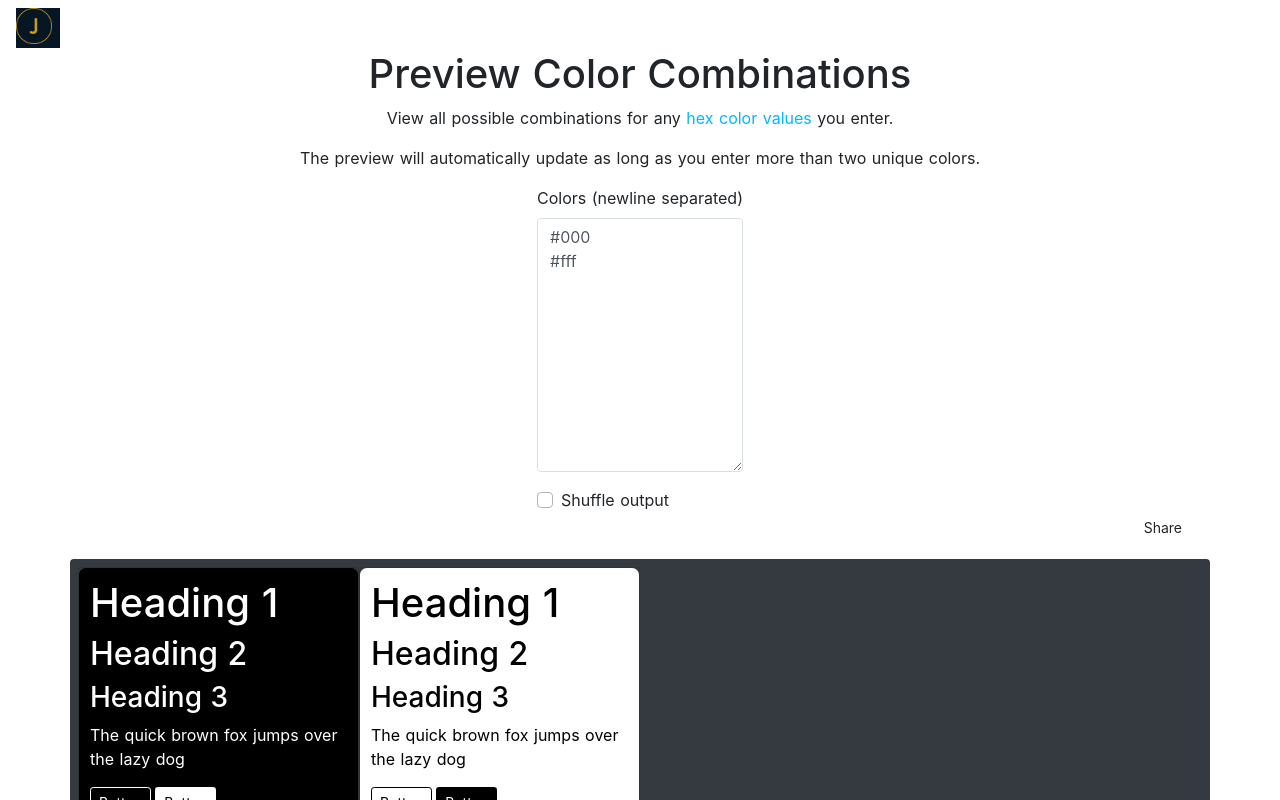
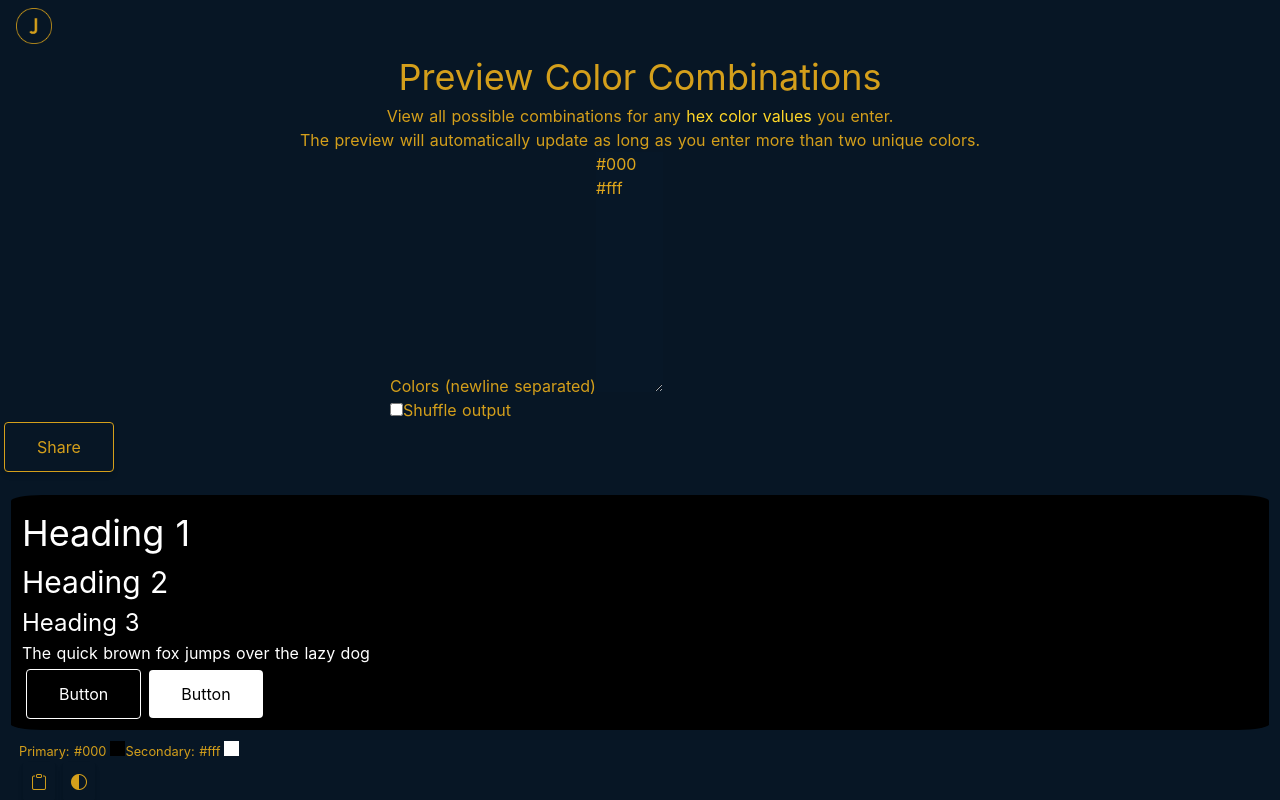
Before and after one commit to JulienZD/website, a Next.js app: page /colors in a window 1280 px wide. Shown: the top 800 px of the page. Built offline with nearby package versions, Linux system fonts and the light colour scheme.

Commit message:
feat: port homepage from `bootstrap` to `tailwind`

```diff
--- a/components/HomeButton/index.module.css
+++ b/components/HomeButton/index.module.css
@@ -30,7 +30,7 @@
   height: 100%;
   width: 100%;
   backface-visibility: hidden;
-  background-color: var(--main-bg);
+  background-color: var(--color-primary);
 }
 
 .flipBoxBack {
--- a/components/ShareButton.jsx
+++ b/components/ShareButton.jsx
@@ -25,7 +25,7 @@ export default function ShareButton({ getUrl }) {
   }, [shareBtn]);
 
   return (
-    <button className="btn btn-sm button--gold" type="button" onClick={share}>
+    <button className="btn btn-outline" type="button" onClick={share}>
       {shareBtn}
     </button>
   );
--- a/components/SocialButton.jsx
+++ b/components/SocialButton.jsx
@@ -1,6 +1,6 @@
 export default function SocialButton({ href, icon, ariaLabel }) {
   return (
-    <a href={href} className="button--gold">
+    <a href={href} className="btn btn-outline inline-flex">
       <i className={`bi bi-${icon}`} aria-label={ariaLabel}></i>
     </a>
   );
--- a/components/layout.js
+++ b/components/layout.js
@@ -5,9 +5,9 @@ import HomeButton from '@components/HomeButton';
 
 export default function Layout({ children, home }) {
   useEffect(() => {
-    document.querySelector('body').className = 'h-100';
-    document.querySelector('html').className = 'h-100';
-    document.querySelector('#__next').className = 'd-flex flex-column h-100';
+    document.querySelector('body').className = 'h-full';
+    document.querySelector('html').className = 'h-full';
+    document.querySelector('#__next').className = 'flex flex-col h-full';
   });
   return (
     <>
@@ -25,12 +25,11 @@ export default function Layout({ children, home }) {
         <meta name="twitter:card" content="summary_large_image" />
 
         <title>Hi, I'm Julien</title>
-        <link rel="stylesheet" href="https://stackpath.bootstrapcdn.com/bootstrap/4.5.2/css/bootstrap.min.css" />
         <link rel="stylesheet" href="https://cdn.jsdelivr.net/npm/bootstrap-icons@1.2.2/font/bootstrap-icons.css" />
       </Head>
       {!home && (
         <header>
-          <nav className="navbar navbar-expand-md fixed-top">
+          <nav className="py-2 px-4 fixed-top">
             <HomeButton />
           </nav>
         </header>
--- a/pages/index.jsx
+++ b/pages/index.jsx
@@ -48,26 +48,32 @@ export default function Home() {
   });
   return (
     <Layout home>
-      <div id="wrapper" className="text-left text-md-center">
-        <h1 className="visuallyhidden">Hi, my name is Julien</h1>
+      <div id="wrapper" className="text-left md:text-center">
+        <h1 className="sr-only">Hi, my name is Julien</h1>
         <section id="introContainer">
           <h1 aria-hidden="true">
             <span style={{ fontSize: 5 + 'rem' }}> Hi, </span>
             <span style={{ fontSize: 3 + 'rem' }}> my name is </span>
           </h1>
-          <img id="logo" src="images/julien.svg" aria-hidden="true" title="I drew this myself, can you believe it?" />
+          <img
+            className="inline"
+            id="logo"
+            src="images/julien.svg"
+            aria-hidden="true"
+            title="I drew this myself, can you believe it?"
+          />
         </section>
-        <section id="elsewhereContainer">
-          <h2 className="title mt-3 mt-sm-5">Find me elsewhere</h2>
-          <div className="links">
+        <section id="elsewhereContainer" className="mt-4 mt-sm-12">
+          <h2 className="section-title">Find me elsewhere</h2>
+          <div className="pt-4">
             <SocialButton href="https://github.com/JulienZD" icon="github" ariaLabel="My GitHub" />
             <SocialButton href="https://linkedin.com/in/julienzapataduque/" icon="linkedin" ariaLabel="My LinkedIn" />
             <SocialButton href="https://twitter.com/JulienIsMe" icon="twitter" ariaLabel="My Twitter" />
           </div>
         </section>
-        <section id="progressContainer" className="mt-5">
-          <h2 className="title">Educational progress</h2>
-          <h3>Software Engineering Bachelor's degree</h3>
+        <section id="progressContainer" className="mt-12">
+          <h2 className="section-title">Educational progress</h2>
+          <h3 className="text-left mb-2">Software Engineering Bachelor's degree</h3>
           <EduProgress endDate={endDate} />
           <p className="text-left">I'm due to graduate on {endDate.toLocaleDateString('en-US', dateOptions)}.</p>
         </section>
--- a/styles/global.css
+++ b/styles/global.css
@@ -2,43 +2,50 @@
 @tailwind components;
 @tailwind utilities;
 
-:root {
-  --main-bg: #071625;
-  --main-text: #d49f1b;
+@layer base {
+  body {
+    @apply text-body;
+  }
+
+  @screen md {
+    body {
+      @apply text-body-md;
+    }
+  }
+  h1 {
+    @apply text-4xl;
+  }
+  h2 {
+    @apply text-3xl;
+  }
+  h3 {
+    @apply text-2xl;
+  }
 }
 
-* {
-  box-sizing: border-box;
+:root {
+  --color-primary: #071625;
+  --color-secondary: #d49f1b;
 }
 
 html {
-  font-size: 12px;
-  font-family: 'Source Sans Pro', -apple-system, BlinkMacSystemFont, 'Segoe UI', Roboto, 'Helvetica Neue', Arial,
-    sans-serif;
   word-spacing: 1px;
   -ms-text-size-adjust: 100%;
   -webkit-text-size-adjust: 100%;
   -moz-osx-font-smoothing: grayscale;
   -webkit-font-smoothing: antialiased;
-  box-sizing: border-box;
-}
-
-@media (min-width: 768px) {
-  html {
-    font-size: 16px;
-  }
 }
 
 body {
-  background: var(--main-bg);
-  color: var(--main-text);
+  background: var(--color-primary);
+  color: var(--color-secondary);
   font-family: 'Quicksand', 'Source Sans Pro', -apple-system, BlinkMacSystemFont, 'Segoe UI', Roboto, 'Helvetica Neue',
     Arial, sans-serif;
 }
 
 a,
 a:hover {
-  color: var(--main-text);
+  color: var(--color-secondary);
 }
 
 .j-link,
@@ -48,85 +55,71 @@ a:hover {
 
 p a.j-link,
 .j-link:hover {
-  filter: brightness(150%) !important;
+  @apply text-secondary-light;
 }
 
 p a.j-link:hover {
   text-decoration: underline !important;
 }
 
-.title {
-  font-family: 'Quicksand', 'Source Sans Pro', -apple-system, BlinkMacSystemFont, 'Segoe UI', Roboto, 'Helvetica Neue',
-    Arial, sans-serif;
-  display: block;
+.btn {
+  @apply mx-1 py-3 px-8 rounded shadow-md transition-colors duration-300;
+}
+
+.btn-outline {
+  @apply border bg-primary text-secondary border-secondary hover:bg-secondary hover:text-primary;
+}
+
+.btn-primary {
+  @apply border bg-secondary text-primary hover:bg-primary hover:text-secondary hover:border-secondary;
+}
+
+.btn-link {
+  @apply hover:text-secondary-light;
+}
+
+.fixed-top {
+  @apply fixed inset-x-0 top-0 z-50;
+}
+
+.section-title {
+  @apply text-4xl text-secondary-dark;
   font-weight: 300;
-  font-size: 3rem;
-  color: #997415;
   letter-spacing: 1px;
 }
 
-.subtitle {
-  font-weight: 300;
-  font-size: 42px;
-  color: #526488;
-  word-spacing: 5px;
-  padding-bottom: 15px;
+@screen md {
+  .section-title {
+    @apply text-5xl;
+  }
 }
 
 .custom-control-label::before {
-  background-color: var(--main-bg);
-  border-color: var(--main-text);
+  background-color: var(--color-primary);
+  border-color: var(--color-secondary);
 }
 
 .form-control {
-  background-color: var(--main-bg);
-  color: var(--main-text);
-  border-color: var(--main-text);
+  background-color: var(--color-primary);
+  color: var(--color-secondary);
+  border-color: var(--color-secondary);
   filter: brightness(105%);
 }
 
 .form-control::placeholder {
-  color: var(--main-text);
+  color: var(--color-secondary);
   opacity: 0.6;
 }
 
 .form-control:focus {
-  background-color: var(--main-bg);
-  color: var(--main-text);
+  background-color: var(--color-primary);
+  color: var(--color-secondary);
 }
 
 .custom-control-input:checked ~ .custom-control-label::before {
-  background-color: var(--main-text);
-  border-color: var(--main-text);
-  color: var(--main-bg);
-}
-
-.links {
-  padding-top: 15px;
-}
-
-.visuallyhidden {
-  border: 0;
-  clip: rect(0 0 0 0);
-  height: 1px;
-  margin: -1px;
-  overflow: hidden;
-  padding: 0;
-  position: absolute;
-  width: 1px;
-}
-
-.visuallyhidden.focusable:active,
-.visuallyhidden.focusable:focus {
-  clip: auto;
-  height: auto;
-  margin: 0;
-  overflow: visible;
-  position: static;
-}
-
-[class^='anim'] {
-  color: var(--main-text);
+  background-color: var(--color-secondary);
+  border-color: var(--color-secondary);
+  color: var(--color-primary);
 }
 
 #logo {
@@ -164,23 +157,6 @@ p a.j-link:hover {
   }
 }
 
-.button--gold {
-  display: inline-flex;
-  margin: 0 4px;
-  border-radius: 4px;
-  border: 1px solid var(--main-text);
-  color: var(--main-text);
-  background-color: var(--main-bg);
-  text-decoration: none;
-  padding: 10px 30px;
-  transition: color 0.3s, background-color 0.3s;
-}
-
-.button--gold:hover {
-  color: var(--main-bg);
-  background-color: var(--main-text);
-}
-
 #elsewhereContainer,
 #progressContainer {
   opacity: 0;
--- a/tailwind.config.js
+++ b/tailwind.config.js
@@ -2,10 +2,36 @@ module.exports = {
   purge: ['./pages/**/*.{js,ts,jsx,tsx}', './components/**/*.{js,ts,jsx,tsx}'],
   darkMode: false, // or 'media' or 'class'
   theme: {
-    extend: {},
+    fontSize: {
+      body: '12px',
+      'body-md': '16px',
+      xs: '.75rem',
+      sm: '.875rem',
+      base: '1rem',
+      lg: '1.125rem',
+      xl: '1.25rem',
+      '2xl': '1.5rem',
+      '3xl': '1.875rem',
+      '4xl': '2.25rem',
+      '5xl': '3rem',
+      '6xl': '3.75rem',
+      '7xl': '4.5rem',
+      '8xl': '6rem',
+      '9xl': '8rem',
+    },
+    extend: {
+      colors: {
+        primary: 'var(--color-primary)',
+        secondary: {
+          light: '#ffd728',
+          DEFAULT: 'var(--color-secondary)',
+          dark: '#997415',
+        },
+      },
+    },
+    variants: {
+      extend: {},
+    },
+    plugins: [],
   },
-  variants: {
-    extend: {},
-  },
-  plugins: [],
 };
```
Also changed, not shown: components/EduProgress/index.module.css (+4 -4 lines).
